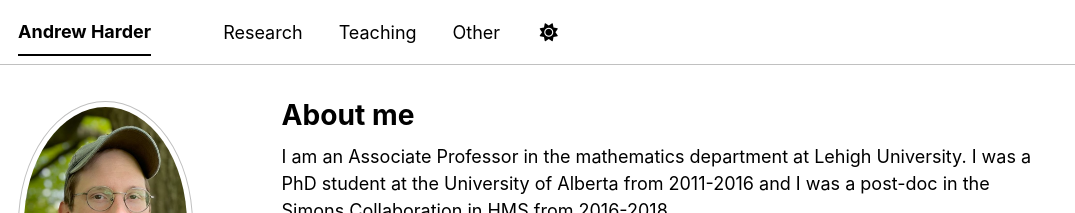
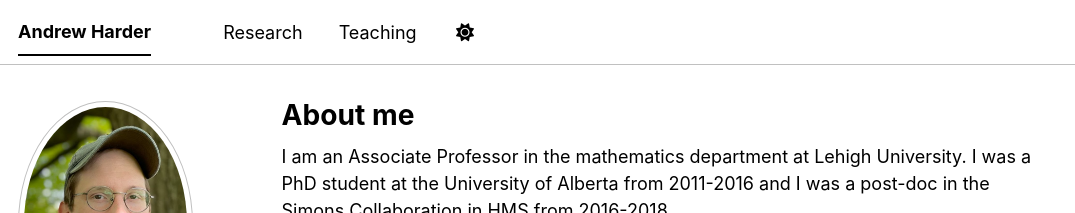
Before and after one commit to ahrder/ahrder.github.io, a Jekyll site: the page built from _pages/about.md, in a window 1280 px wide. Shown: the top 213 px of the page, without its empty margins (0-1075 px from the left). Built offline with Jekyll 4.4.1, drawn with Linux system fonts in a browser that asks for light colours; a style sheet for code colours, icons or effects is not loaded.

Commit message:
Remove Other from the site navigation

```diff
--- a/_data/navigation.yml
+++ b/_data/navigation.yml
@@ -3,5 +3,3 @@ main:
     url: /research/
   - title: "Teaching"
     url: /teaching/
-  - title: "Other"
-    url: /other/
```
